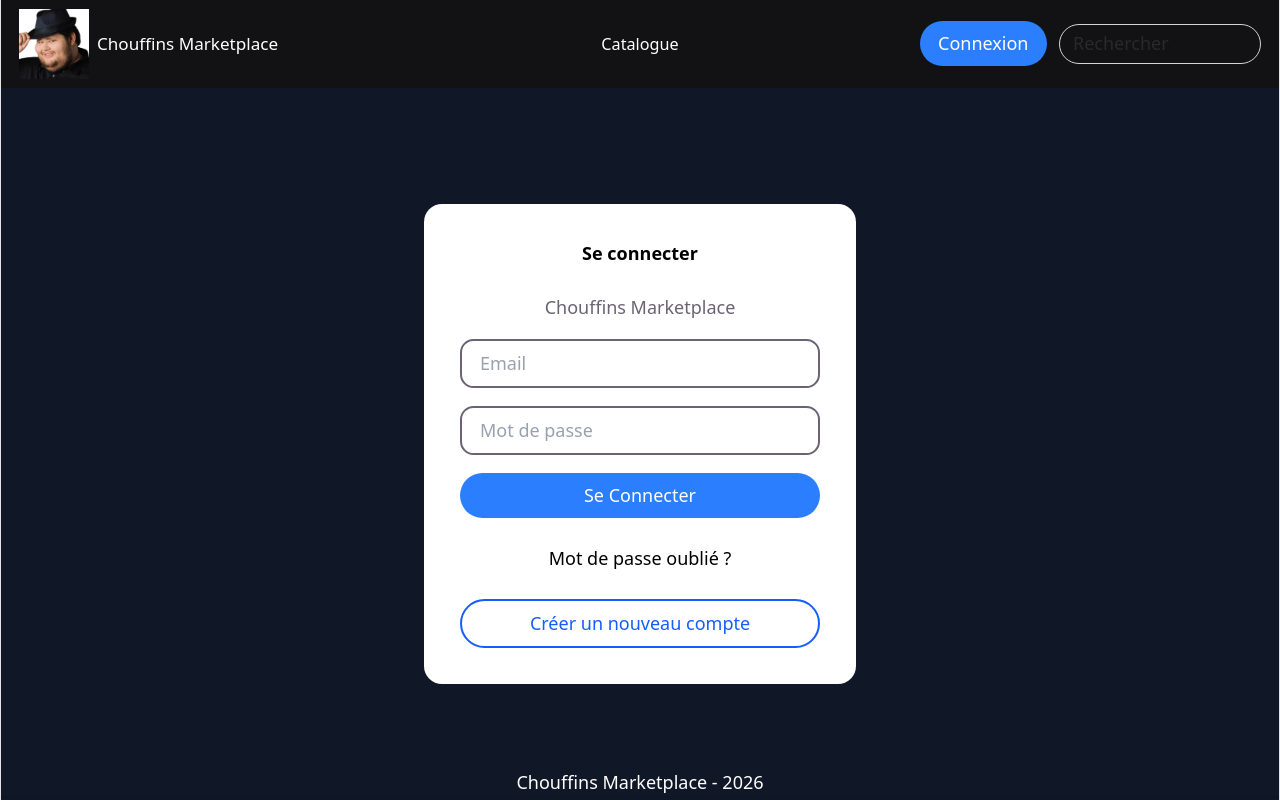
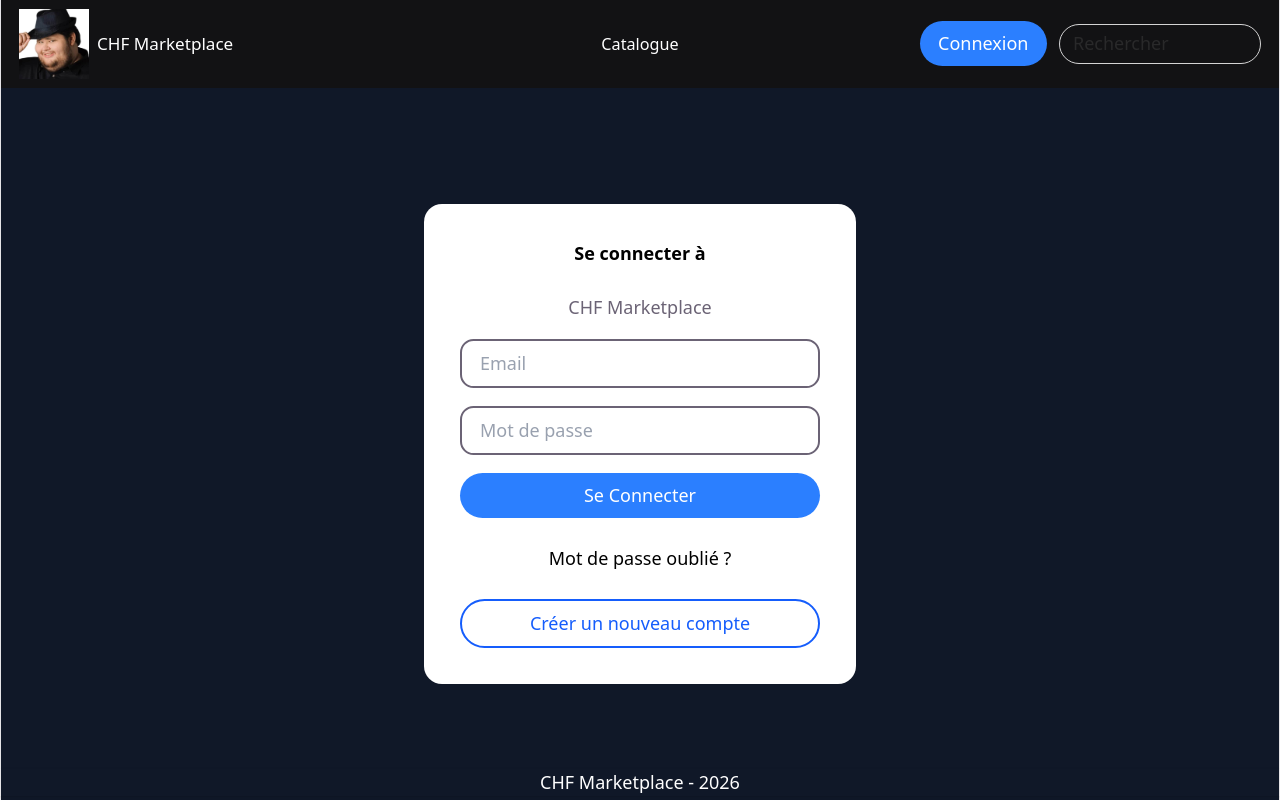
Before and after one commit to arthurdmq852/projet-react-fastapi, a React (Vite) app in the folder web/: page /login in a window 1280 px wide. Built offline with nearby package versions, Linux system fonts and the light colour scheme; no server answers.

Commit message:
Modification du titre du site

```diff
--- a/web/index.html
+++ b/web/index.html
@@ -2,9 +2,9 @@
 <html lang="en">
   <head>
     <meta charset="UTF-8" />
-    <link rel="icon" type="image/svg+xml" href="./public/chouffin_chapeau.ico" />
+    <link rel="icon" type="image/svg+xml" href="./chouffin_chapeau.ico" />
     <meta name="viewport" content="width=device-width, initial-scale=1.0" />
-    <title>Chouffin's Paradise</title>
+    <title>CHF Marketplace</title>
   </head>
   <body>
     <div id="root"></div>
--- a/web/src/components/auth/LoginComponent.tsx
+++ b/web/src/components/auth/LoginComponent.tsx
@@ -39,9 +39,9 @@ export default function LoginComponent() {
         className="bg-white rounded-2xl p-8 w-full max-w-sm flex flex-col gap-4"
       >
         <a className="!text-black font-semibold text-center mb-2">
-          Se connecter
+          Se connecter à
         </a>
-        <p>Chouffins Marketplace</p>
+        <p>CHF Marketplace</p>
 
         <input
           type="email"
--- a/web/src/components/auth/RegisterComponent.tsx
+++ b/web/src/components/auth/RegisterComponent.tsx
@@ -52,7 +52,7 @@ export default function RegisterComponent() {
         <a className="!text-black font-semibold text-center mb-2">
           Créer un compte
         </a>
-        <p>Chouffins Marketplace</p>
+        <p>CHF Marketplace</p>
 
         <input
           type="email"
--- a/web/src/components/ui/Footer/Footer.tsx
+++ b/web/src/components/ui/Footer/Footer.tsx
@@ -1,7 +1,7 @@
 export default function Footer() {
   return (
       <footer className="text-white fixed bottom-1 left-0 w-full shadow">
-        Chouffins Marketplace - 2026
+        CHF Marketplace - 2026
       </footer>
   );
 }
--- a/web/src/components/ui/Navbar/Navbar.tsx
+++ b/web/src/components/ui/Navbar/Navbar.tsx
@@ -20,7 +20,7 @@ export default function Navbar() {
   return (
     <nav className="navbar">
       <div className="navbar-left">
-        <Link to="/"><img src="/chouffin_chapeau.jpg" width={70} height={70} alt="" />Chouffins Marketplace</Link>
+        <Link to="/"><img src="/chouffin_chapeau.jpg" width={70} height={70} alt="" />CHF Marketplace</Link>
       </div>
 
       <div className="navbar-center">
```
Also changed, not shown: web/public/chapeau.png (added).
